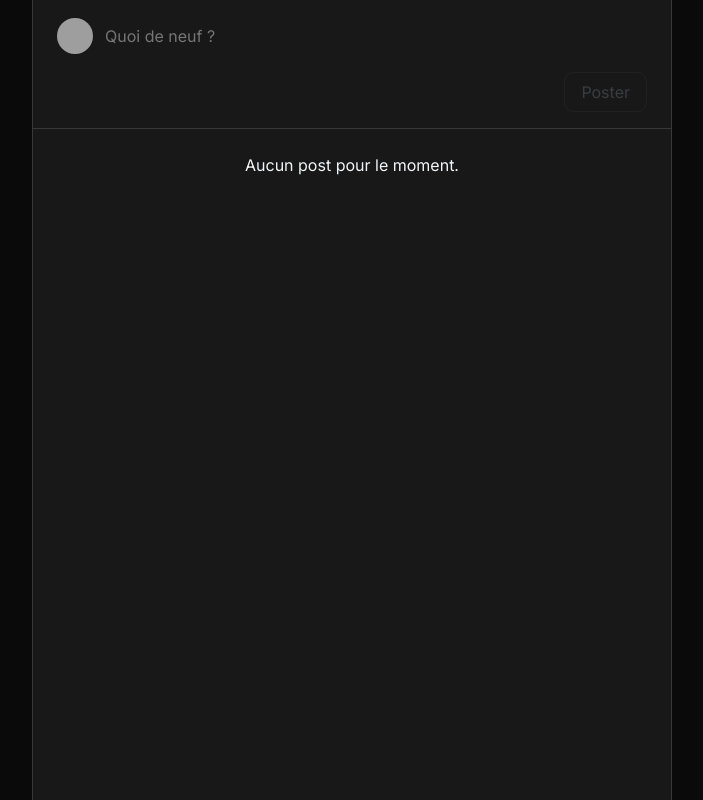
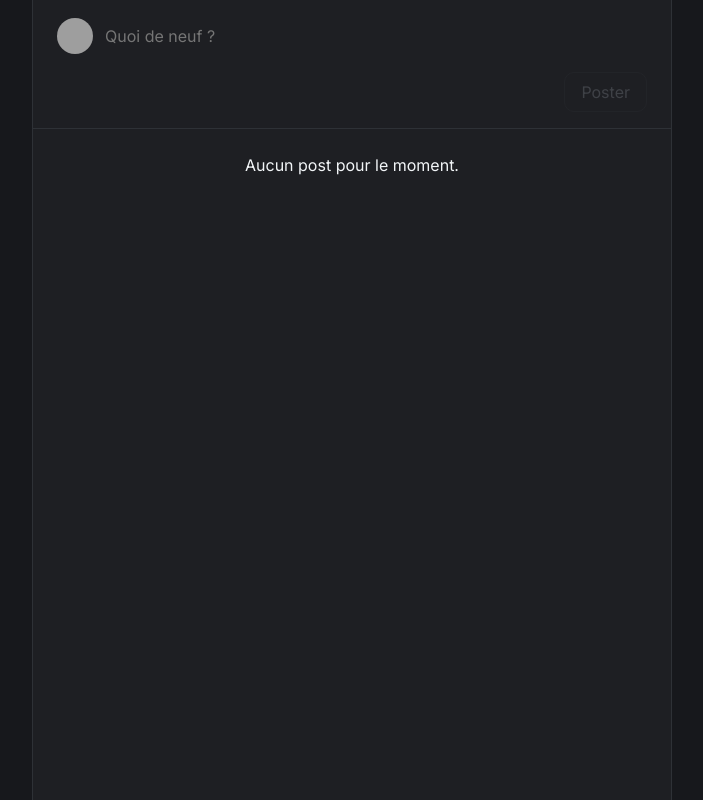
Before and after one commit to ClementCatel/vue3-course-2025, a Vue app: page / in a window 1280 px wide. Shown: the whole page, without its empty margins (288-991 px from the left). Built offline with nearby package versions, Linux system fonts and the light colour scheme; grey boxes are pictures that could not be loaded.

Commit message:
chnage colors

```diff
--- a/src/assets/main.css
+++ b/src/assets/main.css
@@ -68,10 +68,10 @@ h6 {
 }
 
 :root {
-  --color-bg-primary: #0a0a0a;
-  --color-bg-secondary: #181818;
-  --color-bg-tertiary: #1a1a1a;
-  --color-border: #383839;
+  --color-bg-primary: #17181c;
+  --color-bg-secondary: #1e1f23;
+  --color-bg-tertiary: ##27282e;
+  --color-border: #2e3136;
   --color-text-primary: #f2f5f7;
   --color-text-secondary: #8a8f98;
   --color-accent: #ff0034;
```
